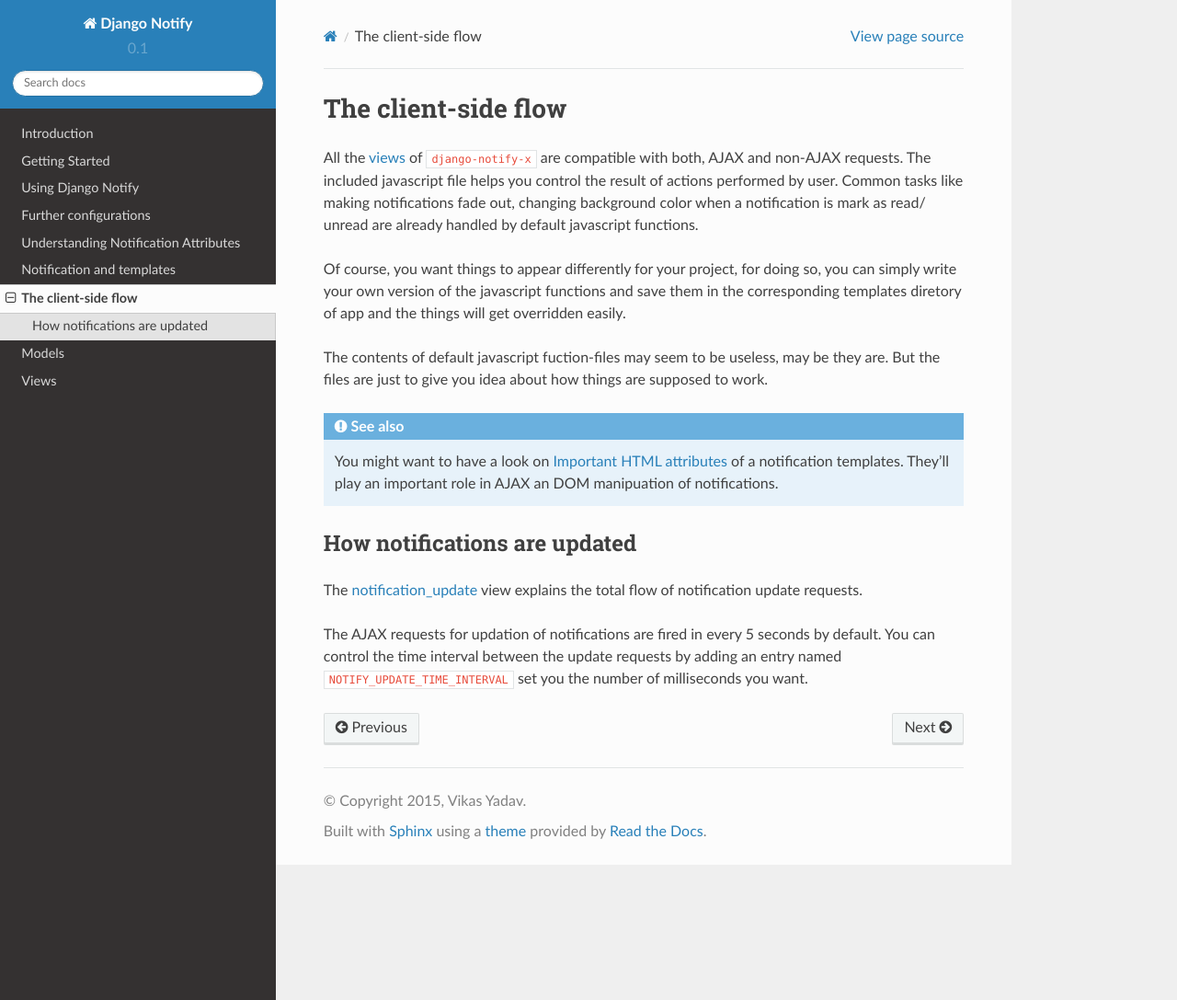
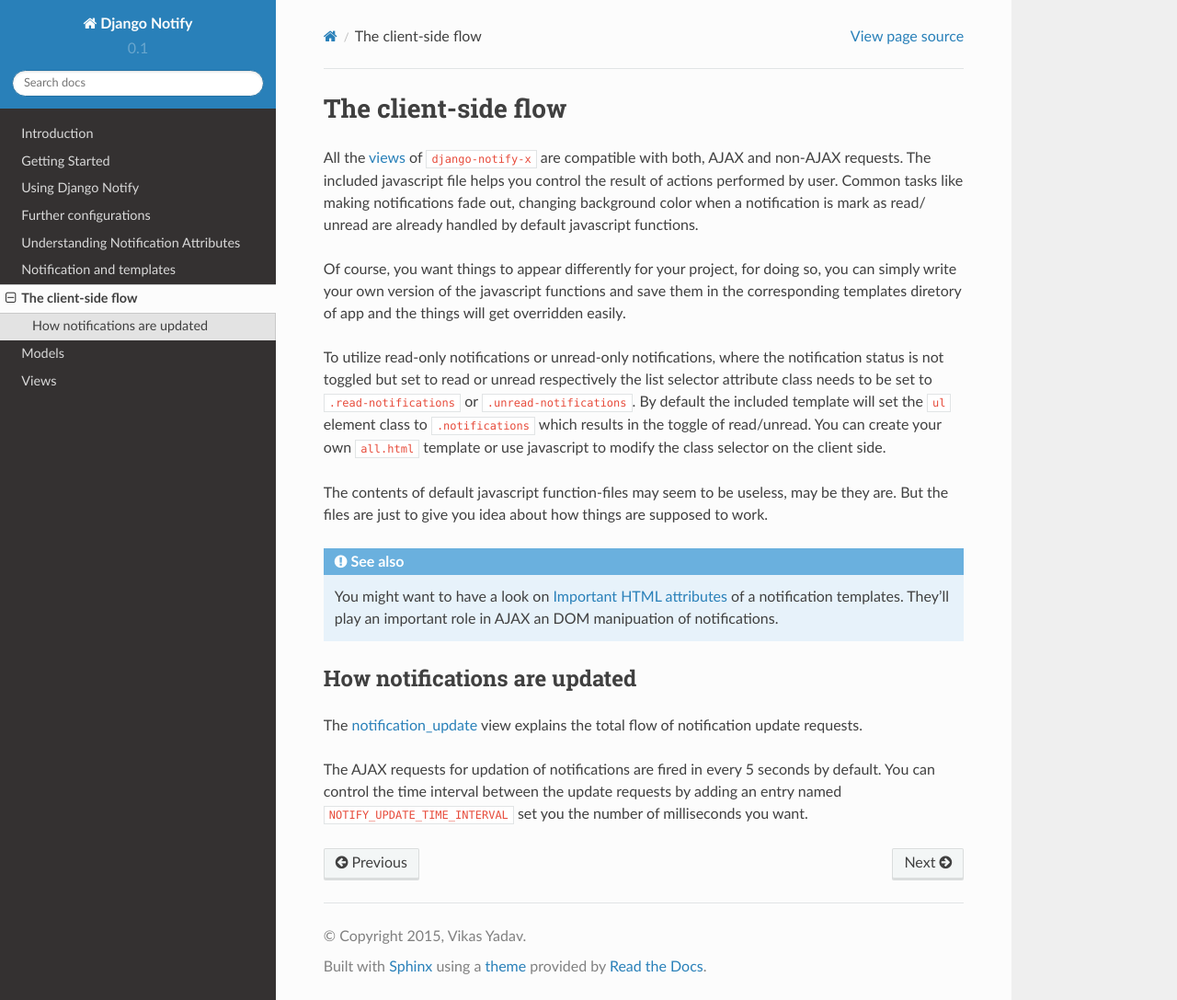
Before and after one commit to v1k45/django-notify-x, a Sphinx documentation site: the page built from docs/client.rst, in a window 1280 px wide and 1087 px high. Shown: the whole window at 92% size. Built offline with Sphinx 7.4.7 and the Read the Docs theme 2.0.0, drawn with Linux system fonts in a browser that asks for light colours.

```diff
--- a/AUTHORS.rst
+++ b/AUTHORS.rst
@@ -2,6 +2,7 @@ Core contributors
 =================
 
 - `Vikas Yadav <http://github.com/v1k45/>`__
+- `Ryan Castner <https://github.com/audiolion/>`__
 
 Contributors
 ------------
@@ -9,4 +10,3 @@ Contributors
 *In alphabetical order*
 
 - `Fernando Macedo <http://github.com/fgmacedo/>`__
-- Your name here :)
--- a/CHANGELOG.rst
+++ b/CHANGELOG.rst
@@ -1,5 +1,11 @@
 Changelog
 =========
+
+- Version 0.1.7
+    - Support for ``mark_read`` and ``mark_unread`` added to allow for github-style notifications
+    - ``mark_as_read`` and ``mark_as_unread`` now check state and return an HTTP 204 Response if no change is required and HTTP 200 Response otherwise
+    - ``.notification-badge`` class support added on ``mark_read`` and ``mark_unread`` ajax calls. The notification will be incremented or decremented appropriately.
+    - Updated on 9th November 2016
 
 - Version 0.1.6
     - ``prefetch_relations`` can now be used as a queryset method.
--- a/docs/client.rst
+++ b/docs/client.rst
@@ -6,7 +6,9 @@ All the `views <modules/views.html>`__ of ``django-notify-x`` are compatible wit
 
 Of course, you want things to appear differently for your project, for doing so, you can simply write your own version of the javascript functions and save them in the corresponding templates diretory of app and the things will get overridden easily.
 
-The contents of default javascript fuction-files may seem to be useless, may be they are. But the files are just to give you idea about how things are supposed to work.
+To utilize read-only notifications or unread-only notifications, where the notification status is not toggled but set to read or unread respectively the list selector attribute class needs to be set to ``.read-notifications`` or ``.unread-notifications``. By default the included template will set the ``ul`` element class to ``.notifications`` which results in the toggle of read/unread. You can create your own ``all.html`` template or use javascript to modify the class selector on the client side.
+
+The contents of default javascript function-files may seem to be useless, may be they are. But the files are just to give you idea about how things are supposed to work.
 
 .. seealso::
     You might want to have a look on `Important HTML attributes <templates.html#things-to-take-care-when-writing-notification-templates>`__ of a notification templates. They'll play an important role in AJAX an DOM manipuation of notifications.
```
Also changed, not shown: setup.py (+5 -5 lines).
